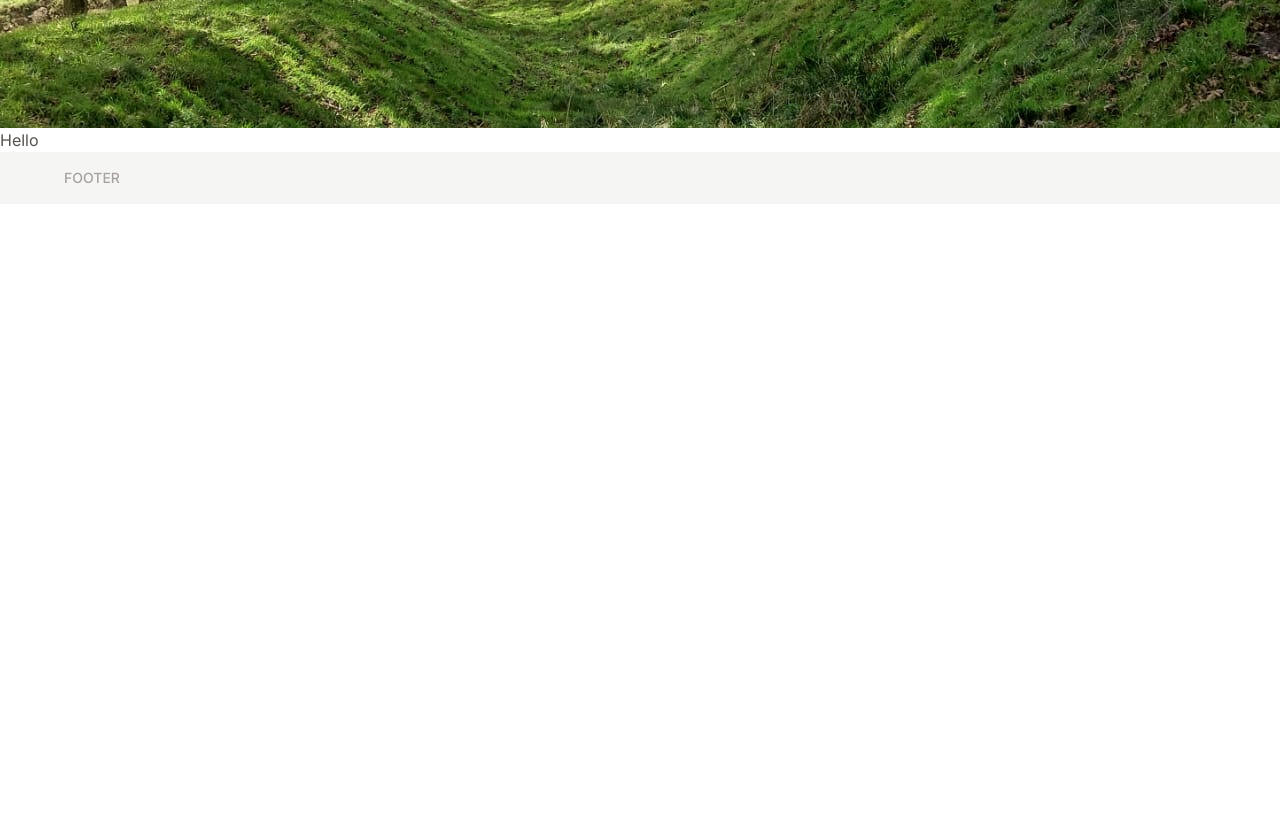
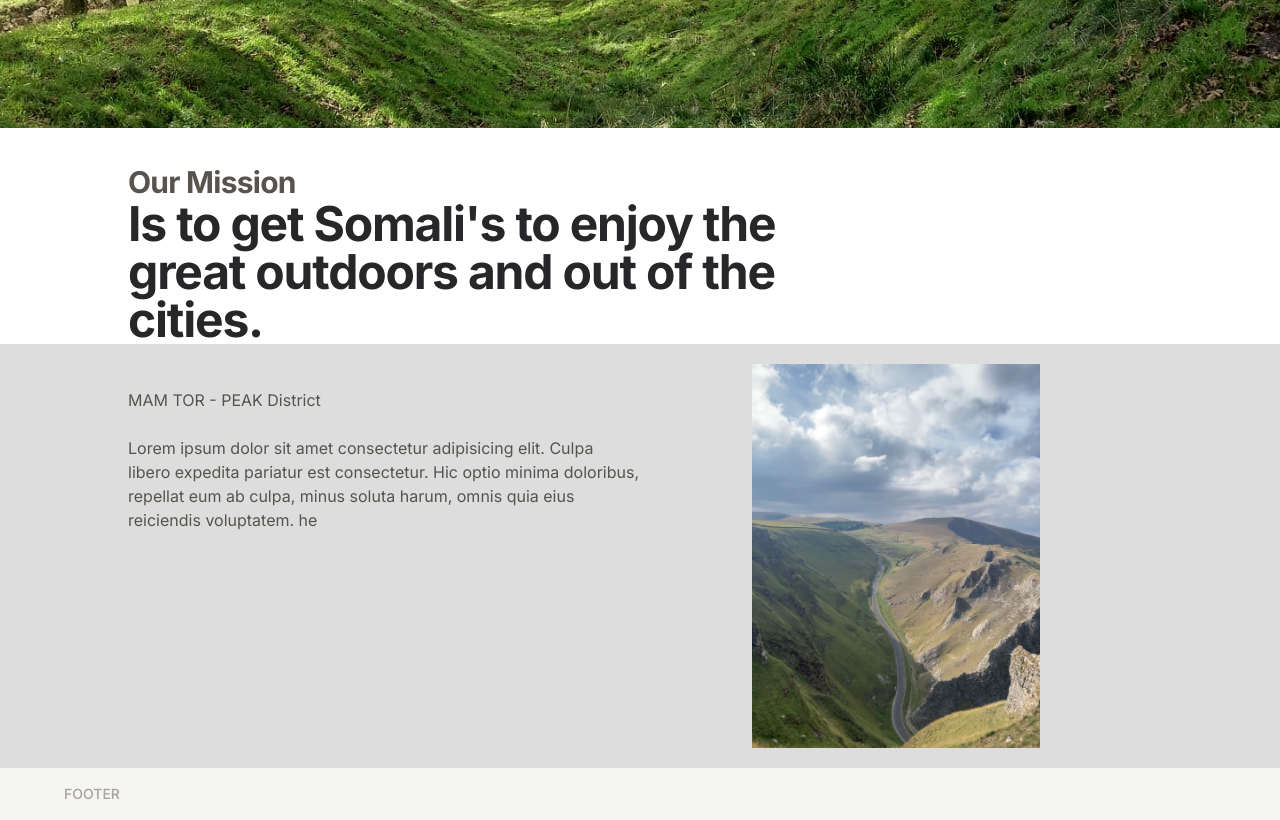
Before and after one commit to zakaria09/contentful-blog, a Next.js app: page / in a window 1280 px wide. Shown: the part 760-1580 px from the top of the page. Before the commit the page ends 964 px from the top, so only its background shows below. Built offline with nearby package versions, Linux system fonts and the light colour scheme.

Commit message:
more sections for homepage

```diff
--- a/src/app/page.tsx
+++ b/src/app/page.tsx
@@ -1,6 +1,7 @@
 import Image from 'next/image';
 import styles from './styles/Home.module.css';
 import image from "../../public/IMG_1554.JPG";
+import image2 from "../../public/IMG_7529.JPG";
 
 export default function Home() {
   return (
@@ -9,7 +10,7 @@ export default function Home() {
         <div className="h-screen flex items-center justify-center z-50 text-white	">
           <div className={`p-24 inset-0 ${styles.legend}`}>
             <div className="flex justify-between gap-5">
-              <h1 className="block font-sans text-5xl antialiased font-semibold leading-tight tracking-normal my-auto">
+              <h1 className="block font-sans text-4xl md:text-5xl antialiased font-semibold leading-tight tracking-normal my-auto">
                 Somali Hikers
               </h1>
               <Image
@@ -28,7 +29,45 @@ export default function Home() {
           </div>
         </div>
       </div>
-      <h1>Hello</h1>
+      <section>
+        <div className="sm:px-8 mt-9">
+          <div className="mx-auto w-full max-w-7xl lg:px-8">
+            <div className="relative px-4 sm:px-8 lg:px-12">
+              <div className="mx-auto max-w-2xl lg:max-w-5xl">
+                <div className="max-w-2xl">
+                  <h2 className="text-3xl font-bold tracking-tight">
+                    Our Mission
+                  </h2>
+                  <h1 className="text-4xl font-bold tracking-tight text-zinc-800 dark:text-zinc-100 sm:text-5xl">
+                    Is to get Somali&apos;s to enjoy the great outdoors and out
+                    of the cities.
+                  </h1>
+                </div>
+              </div>
+            </div>
+          </div>
+        </div>
+      </section>
+      <section style={{ background: "#dddddd" }}>
+        <div className="md:flex w-4/5 mx-auto py-5">
+          <div className="w-full">
+            <h2 className="my-6">MAM TOR - PEAK District</h2>
+            <p className="my-6">
+              Lorem ipsum dolor sit amet consectetur adipisicing elit. Culpa
+              libero expedita pariatur est consectetur. Hic optio minima
+              doloribus, repellat eum ab culpa, minus soluta harum, omnis quia
+              eius reiciendis voluptatem. he
+            </p>
+          </div>
+          <div className="w-full">
+            <Image
+              src={image2}
+              alt=""
+              style={{ objectFit: "contain", height: "24rem" }}
+            />
+          </div>
+        </div>
+      </section>
     </main>
   );
 }
```
Also changed, not shown: public/IMG_7529.JPG (added).
